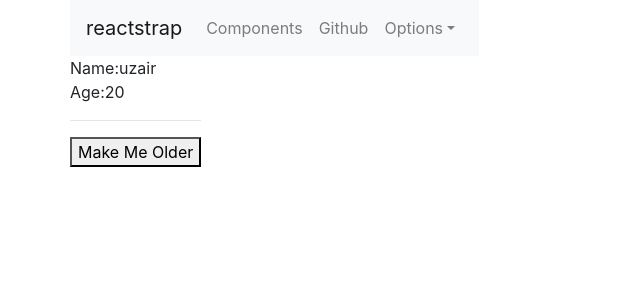
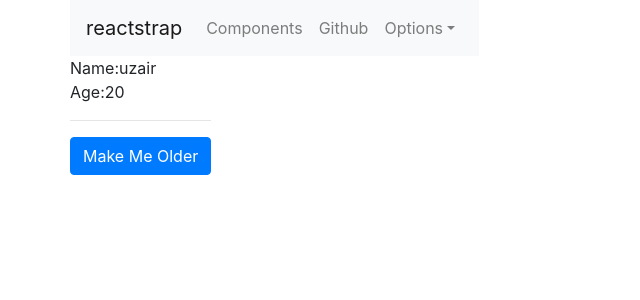
Before and after one commit to uzairqq/React-Js, a React app in the folder my-app/: page / in a window 1280 px wide. Shown: the top 300 px of the page, without its empty margins (0-640 px from the left). Built offline with nearby package versions, Linux system fonts and the light colour scheme.

Commit message:
used states .remember state used in inside of component and props uses from outside

```diff
--- a/my-app/src/App.js
+++ b/my-app/src/App.js
@@ -13,7 +13,7 @@ class App extends Component {
         </div>
         <div className="row">
           <div className="col-xs-10 col-xs-offset-1">
-            <Home name="uzair" age="20" />
+            <Home name="uzair" initiallAge={20} />
           </div>
         </div>
       </div>
--- a/my-app/src/components/Home.js
+++ b/my-app/src/components/Home.js
@@ -3,23 +3,26 @@ import React from 'react';
 class Home extends React.Component {
     constructor(props) {
         super();
-        this.age = props.age;
+        this.state = {
+            age: props.initiallAge
+
+        }
     }
 
-    MakeMeOld() {
-        this.age += 3;
-        console.log(this.age);
-
+    MakeMeOld = () => {
+        this.setState({
+            age: this.state.age += 1
+        })
     }
     render() {
         return (
             <div>
                 Name:{this.props.name}
                 <br />
-                Age:{this.props.age}
+                Age:{this.state.age}
                 <br />
                 <hr />
-                <button onClick={() => this.MakeMeOld()}>Make Me Older</button>
+                <button className="btn btn-primary" onClick={() => this.MakeMeOld()}>Make Me Older</button>
             </div>
         )
     }
```
